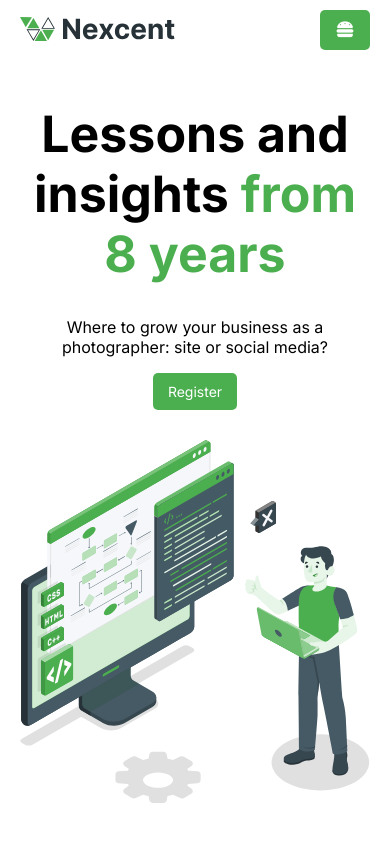
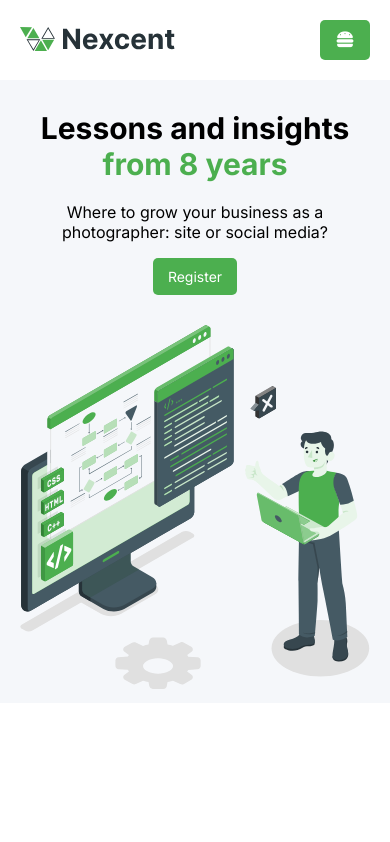
Before and after one commit to Samrat-Debugger/Nexcent, a plain HTML site: page index.html in a window 390 px wide. Drawn offline with Linux system fonts and the light colour scheme.

Commit message:
responsive for nokia

```diff
--- a/index.html
+++ b/index.html
@@ -35,6 +35,7 @@
     </header>
     <main>
         <!-- hero section -->
+        <div class="bgSilver">
             <div class="hero max-width">
                 <div class="experience">
                     <h1>Lessons and insights <span>from 8 years </span></h1>
@@ -45,6 +46,7 @@
                     <img src="assets/images/boy.svg" alt="">
                 </div>
             </div>
+        </div>
     </main>
 </body>
 
--- a/style.css
+++ b/style.css
@@ -10,6 +10,7 @@
     --warning: #FBC02D;
     --error: #E53835;
     --success: #2E7D31;
+    --neutral-silver: #F5F7FA;
 }
 
 
@@ -47,7 +48,7 @@ button {
     display: flex;
     justify-content: space-between;
     align-items: center;
-    padding: 10px 20px;
+    padding: 20px 20px;
     margin: 0 auto;
     font-size: var(--fs-body);
 
@@ -92,12 +93,18 @@ button {
 }
 
 /* hero section */
+.bgSilver {
+    background-color: var(--neutral-silver);
+
+}
+
 .hero {
     display: flex;
     justify-content: space-between;
     align-items: center;
     padding: 10px 20px;
     margin: 0 auto;
+    column-gap: 20px;
 }
 
 
@@ -152,3 +159,27 @@ button {
         text-align: center;
     }
 }
+
+@media screen and (max-width:600px) {
+
+    /* hero section */
+    .hero h1 {
+        font-size: 40px;
+    }
+}
+
+@media screen and (max-width:480px) {
+
+    /* hero section */
+    .hero h1 {
+        font-size: 30px;
+    }
+}
+
+@media screen and (max-width:320px) {
+
+    /* hero section */
+    .hero h1 {
+        font-size: 20px;
+    }
+}
```
Lines whose indentation alone changed are shown as unchanged.
